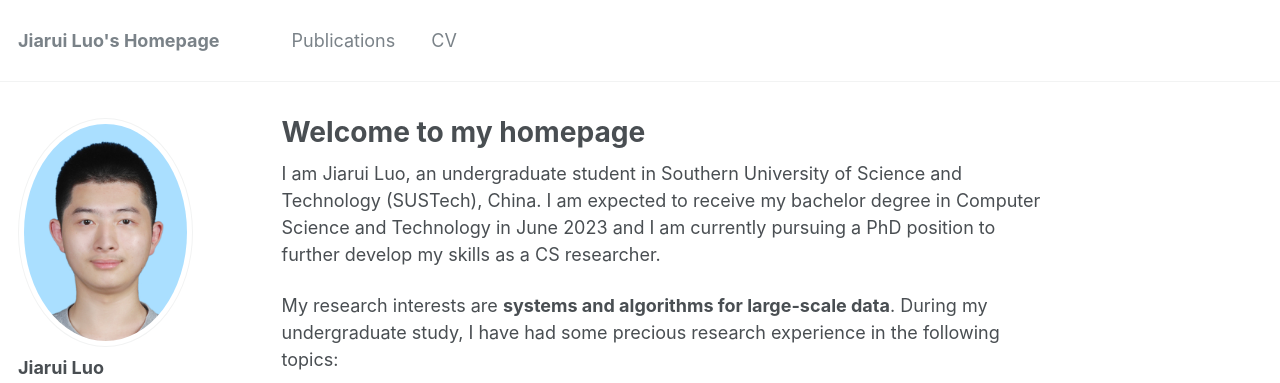
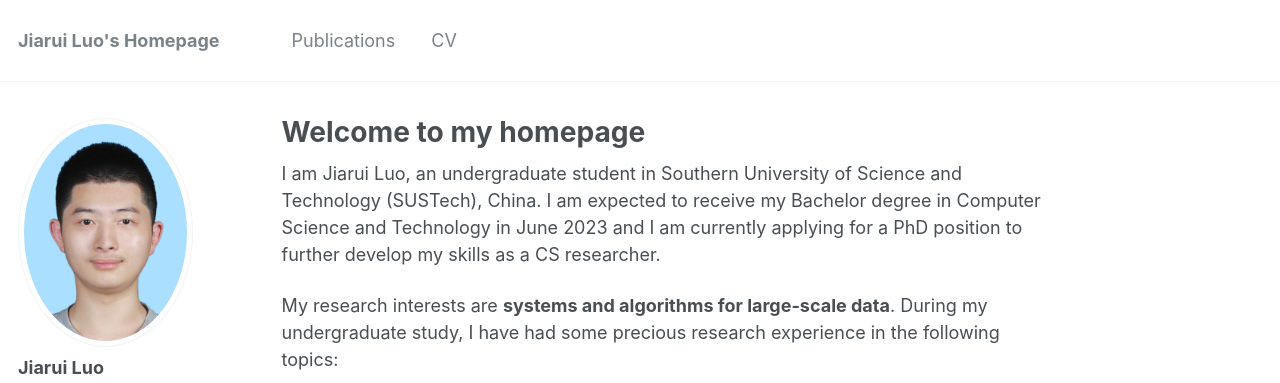
Before and after one commit to SpaceIshtar/SpaceIshtar.github.io, a Jekyll site: the page built from _pages/about.md, in a window 1280 px wide. Shown: the top 383 px of the page. Built offline with Jekyll 4.4.1, drawn with Linux system fonts in a browser that asks for light colours.

Commit message:
modify some grammar issues

```diff
--- a/_pages/about.md
+++ b/_pages/about.md
@@ -8,7 +8,7 @@ redirect_from:
   - /about.html
 ---
 
-I am Jiarui Luo, an undergraduate student in Southern University of Science and Technology (SUSTech), China. I am expected to receive my bachelor degree in Computer Science and Technology in June 2023 and I am currently pursuing a PhD position to further develop my skills as a CS researcher.
+I am Jiarui Luo, an undergraduate student in Southern University of Science and Technology (SUSTech), China. I am expected to receive my Bachelor degree in Computer Science and Technology in June 2023 and I am currently applying for a PhD position to further develop my skills as a CS researcher.
 
 My research interests are **systems and algorithms for large-scale data**. During my undergraduate study, I have had some precious research experience in the following topics:
 
```
